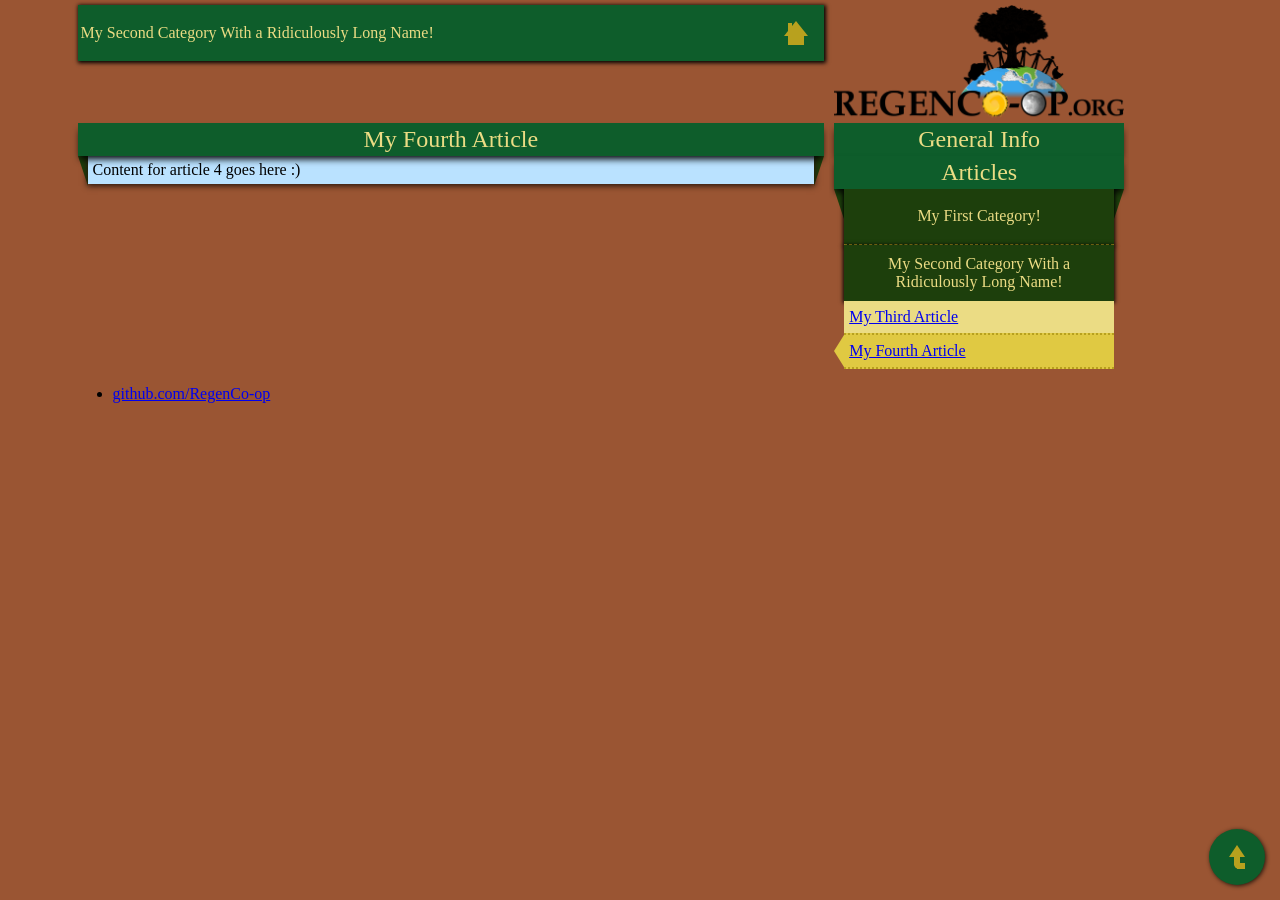
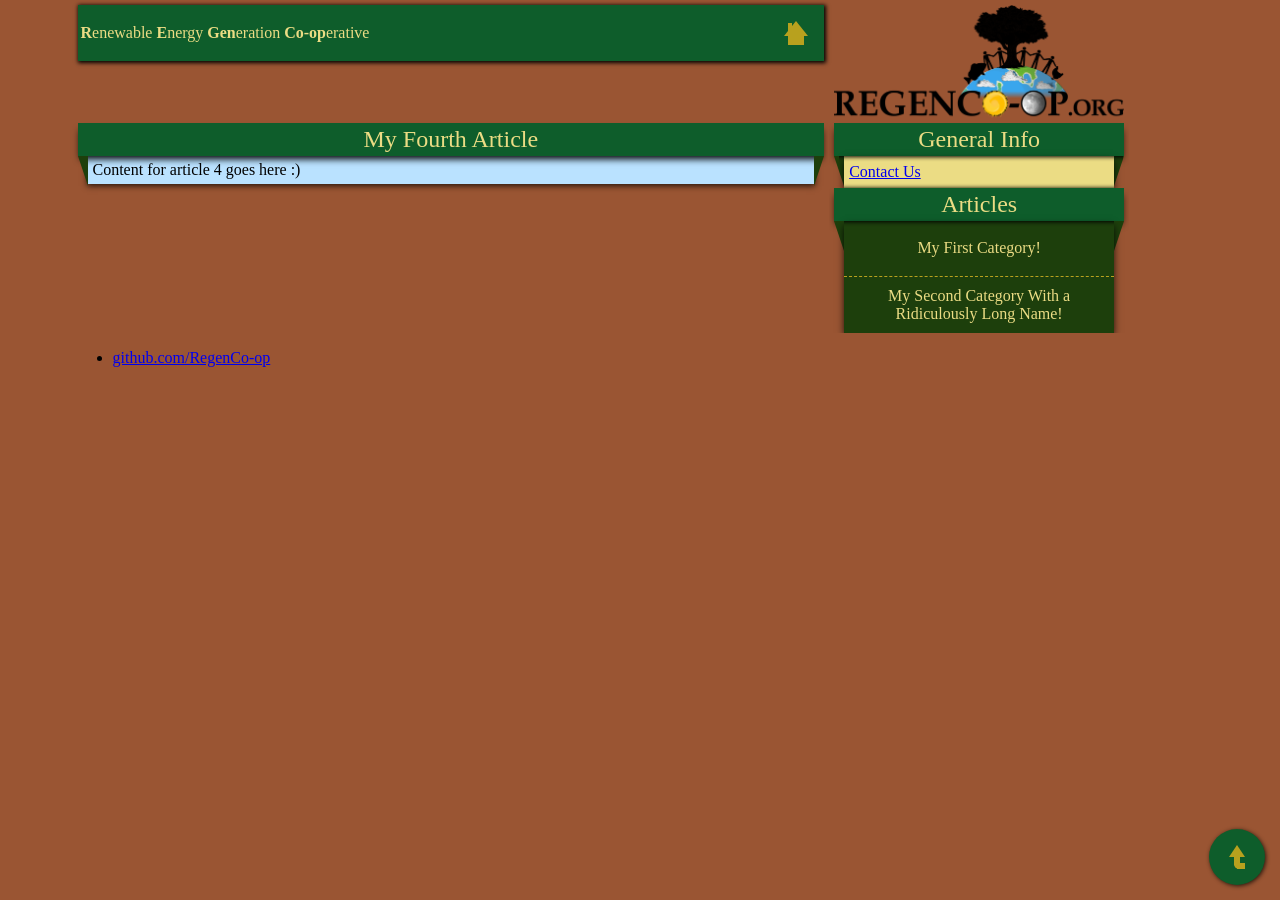
Before and after one commit to joshhennen/RegenCo-op, a Jekyll site: the page built from docs/_articles/test4.html, in a window 1280 px wide. Built offline with Jekyll 4.4.1, drawn with Linux system fonts in a browser that asks for light colours.

Commit message:
Create stable desktop breakpoint

```diff
--- a/docs/_config.yml
+++ b/docs/_config.yml
@@ -1,5 +1,7 @@
 collections:
     articles:
+        output: true
+    info:
         output: true
 
 sass:
--- a/docs/_data/article_layout.yml
+++ b/docs/_data/article_layout.yml
@@ -9,7 +9,7 @@
 - category: My Second Category With a Ridiculously Long Name!
   article_permalinks:
   - My-Third-Article
-  - fourth_art_link
+  # - fourth_art_link
 
 # - category: My Second Category!
 # - category: My Second Category!
--- a/docs/_includes/sidebar.html
+++ b/docs/_includes/sidebar.html
@@ -6,18 +6,23 @@
     <div class="title-banner">
         General Info
     </div>
-    <div class="categories title-banner-content">
+    <div class="title-banner-content">
+        <div class="categories">
             <ul class="links">
-            <a href="contact"><li class="{% if article_url == page.url %}current{% endif %}">Contact Us</li></a>
-            <a href="about"> <li class="{% if article_url == page.url %}current{% endif %}">About Us</li></a>
+                {% assign contact_url = "contact" | prepend:"/info/" %}
+                {% assign p = site.info | where:"url", contact_url | first %}
+                <a href="{{ p.url }}" class="{% if contact_url == page.url %}current{% endif %}"><li>Contact Us</li></a>
+                <!--<a href="adf"><li class="{% if article_url == page.url %}current{% endif %}">asdf Us</li></a>-->
             </ul>
+        </div>
     </div>
 
     <!--Categories with articles-->
     <div class="title-banner">
         Articles
     </div>
-    <div class="categories title-banner-content">
+    <div class="title-banner-content">
+        <div class="categories">
             {% for category in site.data.article_layout %}
             <label for="check{{ forloop.index }}" onlick class="category">
                 <div><span>{{ category.category }}</span></div>
@@ -28,10 +33,11 @@
                 {% for permalink in category.article_permalinks %}
                     {% assign article_url = permalink | prepend:"/articles/" %}
                     {% assign p = site.articles | where:"url", article_url | first %}
-                <a href="{{ p.url }}"><li class="{% if article_url == page.url %}current{% endif %}">{{ p.title }}</li></a>
+                    <a href="{{ p.url }}" class="{% if article_url == page.url %}current{% endif %}"><li >{{ p.title }}</li></a>
                 {% endfor %}
             </ul>
             {% endfor %}
         </div>
+    </div>
 
 </nav>
--- a/docs/_sass/_style.scss
+++ b/docs/_sass/_style.scss
@@ -209,6 +209,7 @@
 /***** Title banners *****/
 .title-banner{
     position: relative;
+
     font-size: 1.5em;
     text-align: center;
     color: $light-gold;
@@ -218,7 +219,6 @@
     &:before{
         /* Bottom left triangle */
         content: "";
-        z-index: -1;
         position: absolute;
         left:0;
         bottom: -30px;
@@ -230,7 +230,6 @@
     &:after{
         /* Bottom right triangle */
         content: "";
-        z-index: -1;
         position: absolute;
         right:0;
         bottom: -30px;
@@ -239,6 +238,9 @@
         border-top: 30px solid $dark-green;
         border-right: 10px solid transparent;
     }
+}
+.title-banner-content{
+    position: relative;
 }
 
 /***** Sidebar *****/
@@ -264,40 +266,28 @@
 
     label#menu-toggle{
         position:fixed;
-        //z-index: 4;
+
         top:0;
         right:0;
         height:56px;
         width:56px;
-        &+input:checked ~ .categories {
+        &~.title-banner-content {
+            display: none;
+        }
+        &+input:checked ~ .title-banner-content {
             display: block;
         }
     }
-
     .categories{
         $category-color: $dark-green;
         position: relative;
-        //z-index: 2;
-        overflow: auto;
-        display: none;
+        @include box-shadow(0 4px 8px -1px black);
 
         label{
             position: relative;
-            float: left;
             min-height: 56px;
             width:100%;
             text-align: center;
-
-            &:after{
-                //z-index: 1;
-                content:'';
-                position: absolute;
-                left:0;
-                width: 100%;
-                height:100%;
-                top:0;
-                @include box-shadow(0 1px 4px 1px black);
-            }
 
             &:not(:last-of-type) div{
                 border-bottom: 1px dashed $main-gold;
@@ -305,7 +295,7 @@
             div{
                 position: relative;
                 padding: 3px;
-                //z-index: 2;
+
                 width: 100%;
                 height: 56px;
                 display: table;
@@ -318,30 +308,64 @@
             }
         }
 
-        input:checked + .links {
-            display: block;
-        }
-
         .links {
-            float:left;
-            width: 100%;
             text-align: left;
             padding:0;
             margin: 0;
             list-style: none;
-            background:indigo;
-            display: none;
-            //z-index: 0;
-            li {
-                position: relative;
-                padding: 7px 5px;
-                background: $light-gold;
-                &.current{
+            width: 100%;
+            background: $light-gold;
+            &:first-child{
+                @include box-shadow(0 7px 4px -6px black inset, 0 -6px 4px -6px black inset);
+                a{
+                    margin: 4px 0;
+                }
+            }
+            a {
+                display: inline-block;
+                &.current li{
                     border-top: 2px dotted $main-gold;
                     border-bottom: 2px dotted $main-gold;
                     background: $selected-color;
+                    &:hover{
+                        background: darken($selected-color, $amount: 7%);
+                    }
+                }
+                li {
+                    position: relative;
+                    padding: 7px 5px;
+
+                    &:hover{
+                        background: darken($light-gold, $amount: 7%);
+                    }
                 }
             }
+
+        }
+        input + .links{
+            a {
+                display: block;
+                &:first-child li{
+                    border-top: none;
+                    &:after{
+                        content: "";
+                        position: absolute;
+                        top:0;
+                        left:0;
+                        width: 100%;
+                        height: 100%;
+                        @include box-shadow(0 7px 4px -6px black inset);
+                    }
+                }
+                &:last-child li{
+                    border-bottom: none;
+                    @include box-shadow(0 -6px 4px -6px black inset);
+                }
+            }
+            display: none;
+        }
+        input:checked + .links {
+            display: block;
         }
     }
 }
@@ -400,40 +424,67 @@
             display: block;
         }
         .title-banner-content{
+            display: block !important;
             padding: 0 10px;
+            .category:first-of-type>div{
+                @include box-shadow(0 7px 4px -6px black inset);
+            }
         }
 
         .categories{
             display: block;
             position: static;
-            &>label:first-of-type:before{
-                //z-index: 3;
-                content:'';
-                position: absolute;
-                left:0;
-                width: 100%;
-                height:100%;
-                top:0;
-                @include box-shadow(0 10px 5px -8px black inset);
+            .links{
+                &:first-child{
+                    @include box-shadow(none);
+                    a{
+                        margin: initial;
+                    }
+                }
+                a{
+                    display: block;
+                    &:first-child li{
+                        border-top: none;
+                        &:after{
+                            content: "";
+                            position: absolute;
+                            top:0;
+                            left:-5px;
+                            width: 105%;
+                            height: 100%;
+                            @include box-shadow(0 7px 4px -6px black inset);
+                        }
+                    }
+                    &:last-child li{
+                        border-bottom: none;
+                        @include box-shadow(0 -6px 4px -6px black inset);
+                    }
+                }
             }
 
-            li.current{
-                &:after, &:before{
-                    content:'';
-                    position: absolute;
-                    left:-10px;
-                    width:0;
-                    height:0;
-                }
+            .current{
+                position: relative;
                 &:before{
                     bottom:50%;
                     border-top: 1em solid transparent;
-                    border-right: 10px solid $selected-color;
+                    border-right: 15px solid $selected-color;
                 }
                 &:after{
                     top:50%;
                     border-bottom: 1em solid transparent;
-                    border-right: 10px solid $selected-color;
+                    border-right: 15px solid $selected-color;
+                }
+                &:after, &:before{
+                    content:'';
+                    position: absolute;
+                    left:-15px;
+                    width:0;
+                    height:0;
+                }
+                &:hover{
+                    &:after, &:before{
+                        border-right-color: darken($color: $selected-color, $amount: 7%);
+                    }
                 }
             }
         }
```
Also changed, not shown: docs/_info/contact.md (added, +13 -0 lines). Lines whose indentation alone changed are shown as unchanged.
